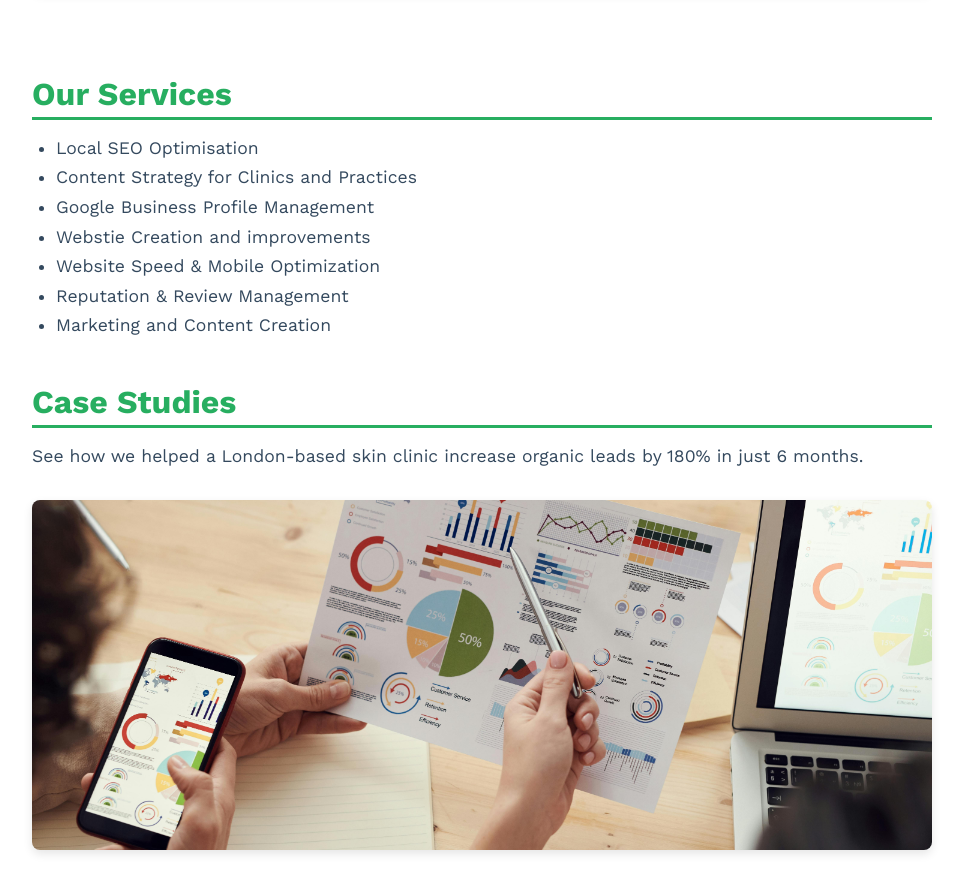
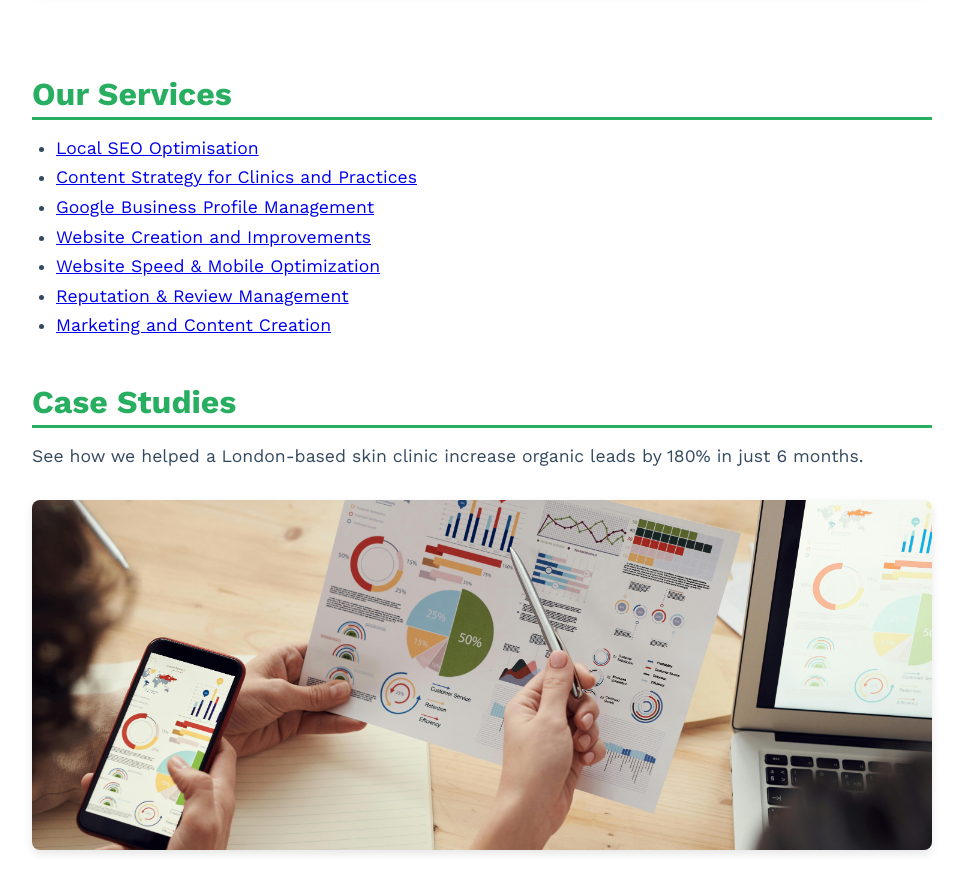
Before and after one commit to ConnorG76/PatiantPathSEO, a plain HTML site: page index.html in a window 1280 px wide. Shown: the part 1160-2052 px from the top of the page, without its empty margins (158-1121 px from the left). Drawn offline with nearby package versions, Linux system fonts and the light colour scheme.

Commit message:
Update index.html

```diff
--- a/index.html
+++ b/index.html
@@ -151,18 +151,18 @@
       />
     </section>
 
-    <section>
-      <h2>Our Services</h2>
-      <ul>
-        <li>Local SEO Optimisation</li>
-        <li>Content Strategy for Clinics and Practices</li>
-        <li>Google Business Profile Management</li>
-        <li>Webstie Creation and improvements</li>
-        <li>Website Speed & Mobile Optimization</li>
-        <li>Reputation & Review Management</li>
-        <li>Marketing and Content Creation</li>
-      </ul>
-    </section>
+   <section>
+    <h2>Our Services</h2>
+    <ul>
+      <li><a href="local-seo.html">Local SEO Optimisation</a></li>
+      <li><a href="content-strategy.html">Content Strategy for Clinics and Practices</a></li>
+      <li><a href="google-business-profile.html">Google Business Profile Management</a></li>
+      <li><a href="website-creation.html">Website Creation and Improvements</a></li>
+      <li><a href="site-speed-mobile.html">Website Speed & Mobile Optimization</a></li>
+      <li><a href="reputation-management.html">Reputation & Review Management</a></li>
+      <li><a href="marketing-content.html">Marketing and Content Creation</a></li>
+    </ul>
+  </section>
 
     <section>
       <h2>Case Studies</h2>
```
